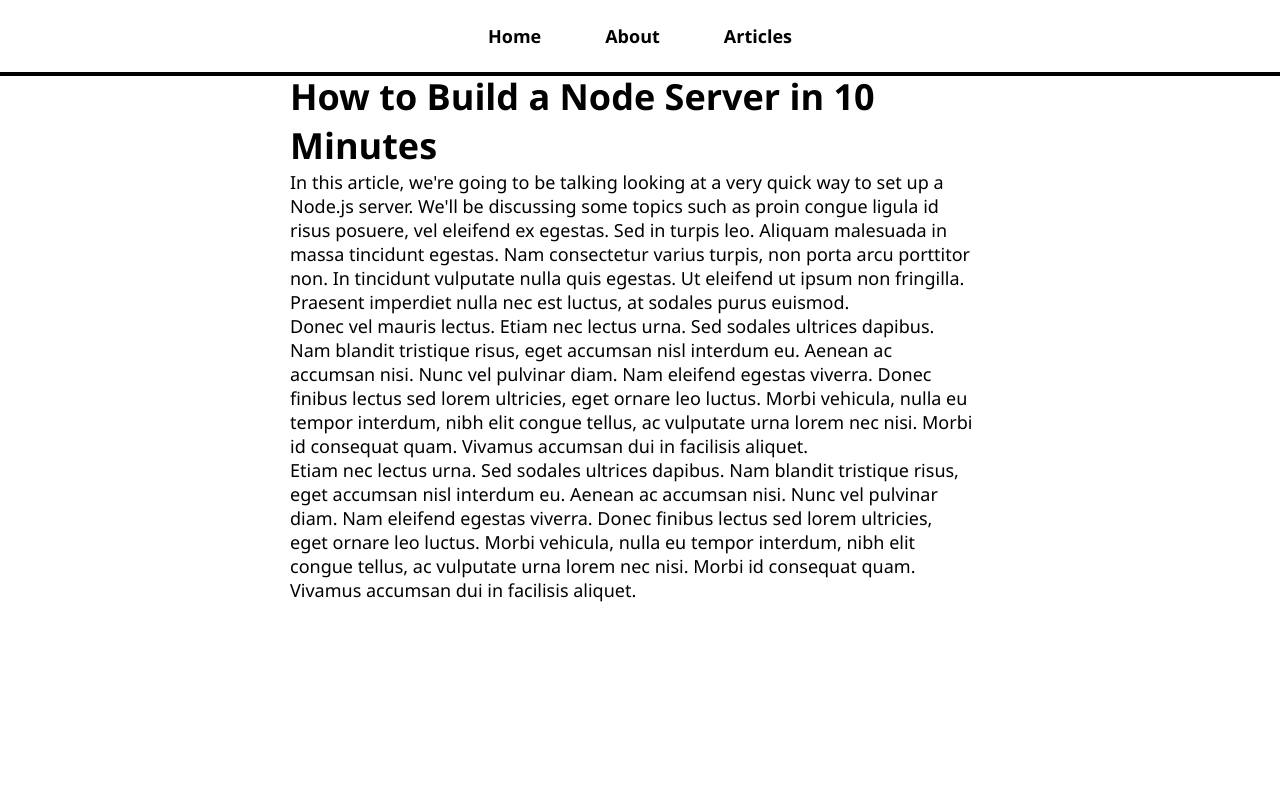
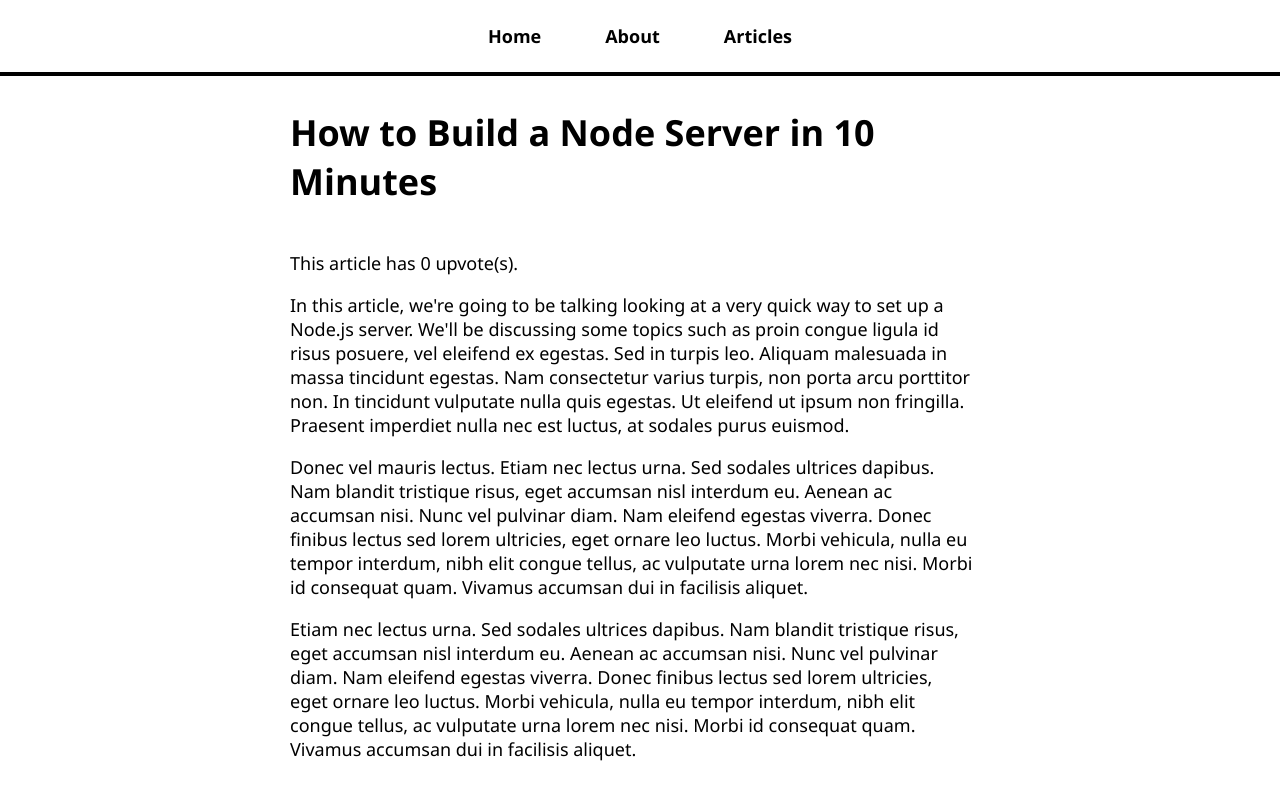
Before and after one commit to CelestialCoyote/react-blog, a React (Create React App) app in the folder frontend/: page /articles/learn-node in a window 1280 px wide. Built offline with nearby package versions, Linux system fonts and the light colour scheme; no server answers.

Commit message:
Connecting frontend and backend.

```diff
--- a/frontend/package.json
+++ b/frontend/package.json
@@ -2,7 +2,9 @@
 	"name": "react-blog",
 	"version": "0.1.0",
 	"private": true,
+	"proxy": "http://localhost:8000/",
 	"dependencies": {
+		"axios": "^1.3.4",
 		"react": "^18.2.0",
 		"react-dom": "^18.2.0",
 		"react-router-dom": "^6.8.1",
--- a/frontend/src/App.js
+++ b/frontend/src/App.js
@@ -3,7 +3,7 @@
 import Home from "./pages/Home";
 import About from "./pages/About";
 import ArticleList from "./pages/ArticleList";
-import Article from "./pages/Article";
+import Article from "./pages/Article/Article";
 import NotFound from './pages/NotFound';
 
 
--- a/frontend/src/pages/Article.js
+++ /dev/null
@@ -1,25 +0,0 @@
-import { useParams } from "react-router-dom";
-import NotFound from "./NotFound";
-import articles from "./article-content";
-
-
-const Article = () => {
-	const { articleId } = useParams();
-	const article = articles.find(article => article.name === articleId)
-
-	if(!article) {
-		return <NotFound />;
-	};
-
-	return (
-		<>
-			<h1>{article.title}</h1>
-			{article.content.map((paragraph, i) => (
-				<p key={i}>{paragraph}</p>
-			))}
-		</>
-	);
-};
-
-
-export default Article;
--- /dev/null
+++ b/frontend/src/pages/Article/Article.css
@@ -0,0 +1,7 @@
+.article h1 {
+	padding: 1.0em 0;
+}
+
+.article p {
+	padding: 0.5em 0;
+}
--- /dev/null
+++ b/frontend/src/pages/Article/Article.js
@@ -0,0 +1,41 @@
+import { useEffect, useState } from 'react';
+import { useParams } from "react-router-dom";
+import axios from 'axios';
+import NotFound from "../NotFound";
+import articles from "../article-content";
+import './Article.css';
+
+
+const Article = () => {
+	const [articleInfo, setArticleInfo] = useState({ upvotes: 0, comments: [] });
+	const { articleId } = useParams();
+
+	useEffect(() => {
+		const loadArticleInfo = async () => {
+			const response = await axios.get(`/api/articles/${articleId}`);
+			setArticleInfo(response.data);
+		};
+
+		loadArticleInfo();
+	}, []);
+
+
+	const article = articles.find(article => article.name === articleId)
+
+	if(!article) {
+		return <NotFound />;
+	};
+
+	return (
+		<div className='article'>
+			<h1>{article.title}</h1>
+			<p>This article has {articleInfo.upvotes} upvote(s).</p>
+			{article.content.map((paragraph, i) => (
+				<p key={i}>{paragraph}</p>
+			))}
+		</div>
+	);
+};
+
+
+export default Article;
--- a/frontend/src/pages/article-content.js
+++ b/frontend/src/pages/article-content.js
@@ -48,7 +48,7 @@
             consequat quam. Vivamus accumsan dui in facilisis aliquet.`,
 		]
 	}, {
-		name: 'mongodb',
+		name: 'mongo',
 		title: 'Learn MongoDB',
 		content: [
 			`Today is the day I talk about something which scares most people: resumes.
```
Also changed, not shown: 1 other file (tests, documents, lock files or other folders).
